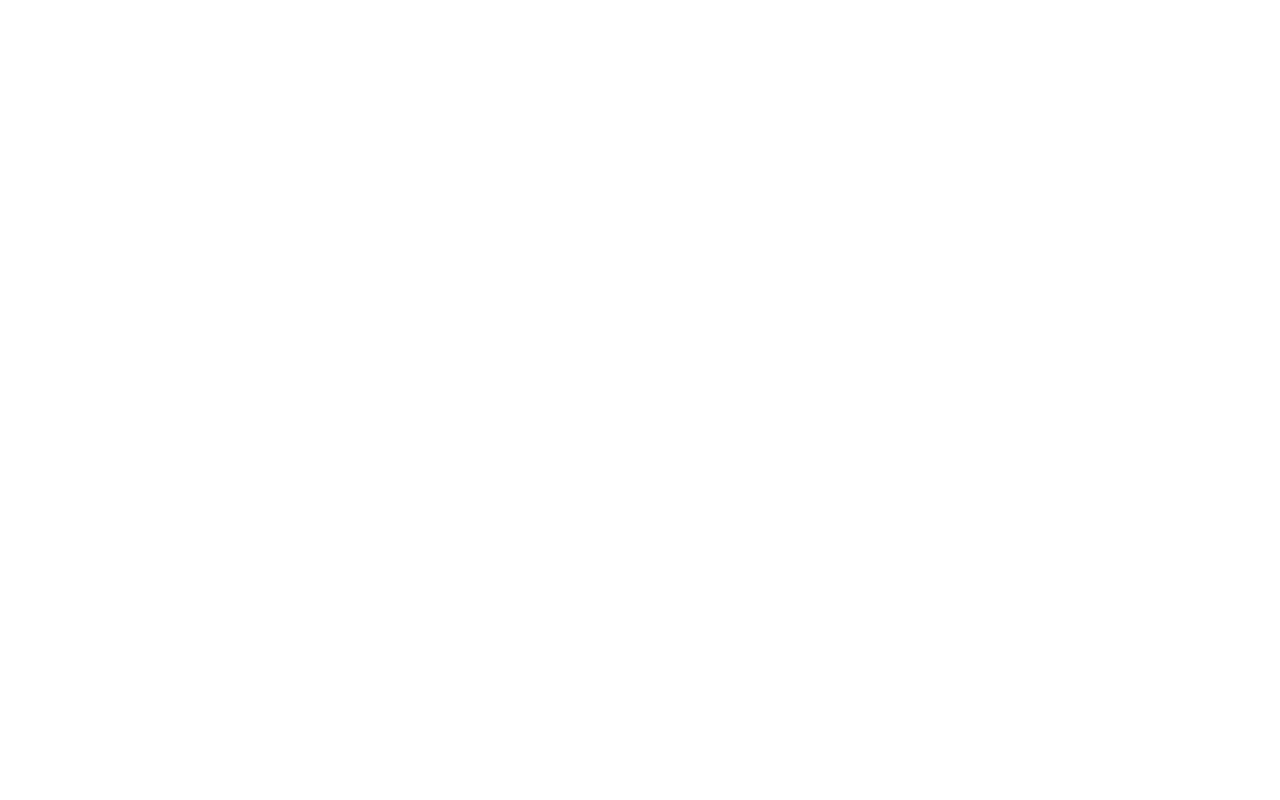
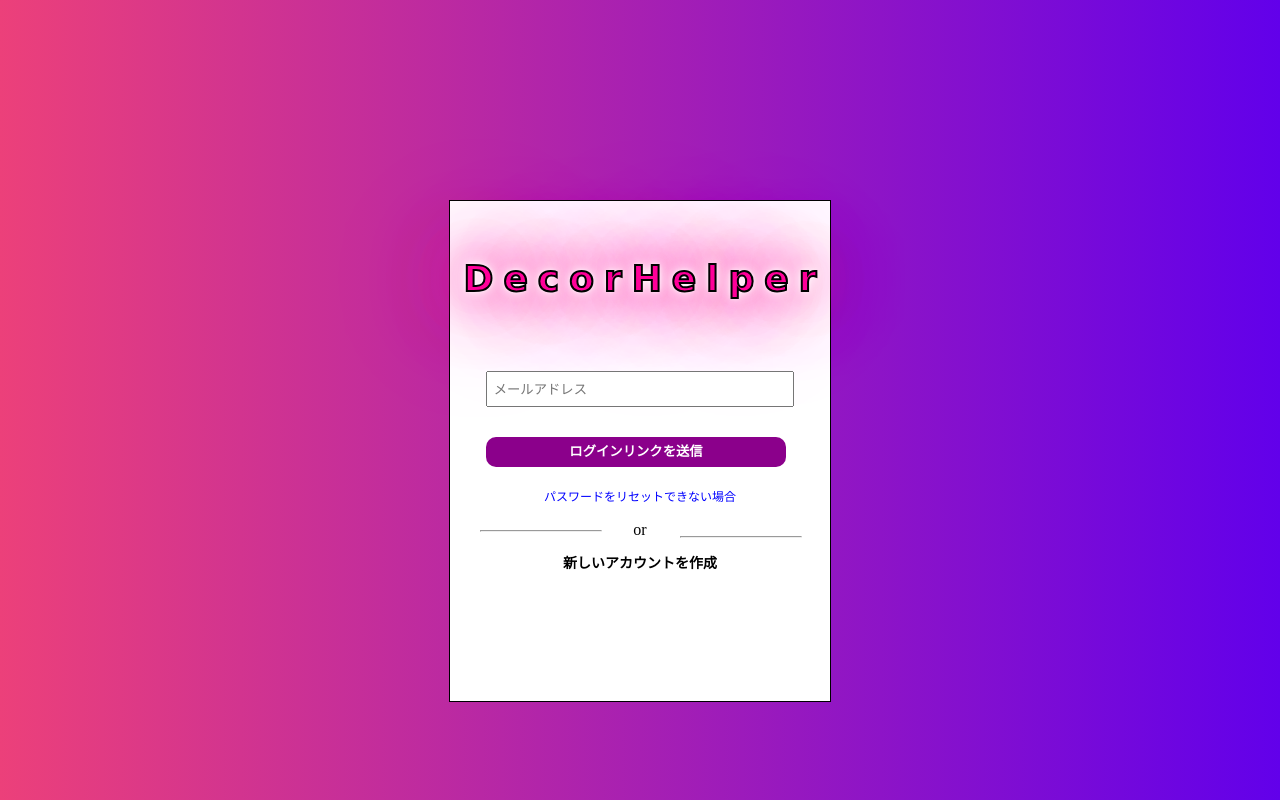
Before and after one commit to kousakakeito/decor-helper-web, a plain HTML site: page Public/Form/reset/reset.html in a window 1280 px wide. Drawn offline with Linux system fonts and the light colour scheme; files that its build step writes are made by us from their sources.

Commit message:
各Formの連携

```diff
--- a/Public/Form/register/register.html
+++ b/Public/Form/register/register.html
@@ -5,7 +5,7 @@
   <meta charset="utf-8">
   <title>DecorHelper/登録</title>
   <meta name="discription" content="come on here!!">
-  <link rel="stylesheet" href="stylesheet.css">
+  <link rel="stylesheet" href="Form/register/stylesheet.css">
   <link rel="icon" href="">
   <link rel="stylesheet" href="https://use.fontawesome.com/releases/v5.15.4/css/all.css">
 </head>
@@ -37,13 +37,13 @@
         </button>
        </div>
        <div class="sub-outer">
-        <p>アカウントをお持ちですか？ <a class="sub-dierect" href="" role="link" tabindex="0"><span class="sub" dir="auto"> ログインする</span></a>
+        <p>アカウントをお持ちですか？ <a class="sub-dierect" href="/index.html" role="link" tabindex="0"><span class="sub" dir="auto"> ログインする</span></a>
         </p>
        </div>
     </form>
   </main>
 
-  <script  src="index.js"></script>
+  <script  src="Form/register/index.js"></script>
 </body>
 
 </html>
--- a/Public/Form/reset/reset.html
+++ b/Public/Form/reset/reset.html
@@ -0,0 +1,52 @@
+<!DOCTYPE html>
+<html lang="ja">
+
+<head id="main-head">
+  <meta charset="utf-8">
+  <title>DecorHelper/パスワードリセット</title>
+  <meta name="discription" content="come on here!!">
+  <link rel="stylesheet" href="Form/reset/stylesheet.css">
+  <link rel="icon" href="">
+  <link rel="stylesheet" href="https://use.fontawesome.com/releases/v6.4.0/css/all.css">
+</head>
+
+<body>
+  <main class="form">
+    <form class="form-outer" id="loginForm" method="post">
+      <div class="top pulsate">
+        <h1 class="decor pulsate">DecorHelper</h1>
+      </div>
+       <div class="male-outer">
+        <label class="">
+          <input aria-label="メールアドレス" aria-required="true" autocapitalize="off" autocorrect="off" class="male-form" placeholder="&nbsp;メールアドレス" type="email" value="" name="email">
+        </label>
+       </div>
+       <div class="login-outer">
+        <button class="" type="submit" disabled="">
+          <div class="login-btn">ログインリンクを送信</div>
+        </button>
+       </div>
+       <div class="link-outer">
+        <a class="reset-link" href="" role="link" tabindex="0">パスワードをリセットできない場合</a>
+       </div>
+       <hr class="hr-left">
+       <p class="or">or</p>
+       <hr class="hr-right">
+       <div class="sub-outer">
+        <a class="sub-link" href="/register.html" role="link" tabindex="0">新しいアカウントを作成</a>
+       </div>
+    </form>
+  </main>
+
+
+
+
+
+
+
+
+
+  <script  src="Form/reset/index.js"></script>
+</body>
+
+</html>
--- a/Public/Form/reset/stylesheet.css
+++ b/Public/Form/reset/stylesheet.css
@@ -0,0 +1,194 @@
+body{
+  animation: background-pan 10s linear infinite;
+   background: linear-gradient(
+     to right,
+     var(--g1),
+     var(--g2),
+     var(--g1)
+   );
+   background-size: 200%;
+}
+
+@keyframes background-pan{
+  from{
+    background-position: 0% center;
+  }
+  to{
+    background-position: -200% center;
+  }
+}
+
+:root{
+  --g1:rgb(98,0,234);
+  --g2:rgb(236,64,122);
+  --g3:rgb(0, 149, 236);
+  --g4:rgb(28, 90, 54);
+  --g5:rgb(174, 177, 39);
+  --g6:rgb(136, 97, 66);
+  --g7:rgb(38, 141, 81);
+  --g8:rgb(255, 60, 0);
+  --g9:rgb(255, 123, 0);
+  --g10:rgb(0, 80, 236);
+}
+
+.top {
+  color: #ffffff;
+  text-shadow:
+    0 0 7px #ffffff,
+    0 0 10px #ffffff,
+    0 0 21px #ffffff,
+    0 0 42px #f09,
+    0 0 82px #f09,
+    0 0 92px #f09,
+    0 0 102px #f09,
+    0 0 151px #f09;
+}
+div.top {
+  color: #ffffff;
+  line-height: 1em;
+  animation: pulsate 0.11s ease-in-out infinite alternate;
+}
+
+@keyframes pulsate {
+
+100% {
+    text-shadow:
+    0 0 4px #ffffff,
+    0 0 11px #ffffff,
+    0 0 19px #ffffff,
+    0 0 40px #f09,
+    0 0 80px #f09,
+    0 0 90px #f09,
+    0 0 100px #f09,
+    0 0 150px #f09;
+}
+0% {
+  text-shadow:
+  0 0 4px #ffffff,
+  0 0 10px #ffffff,
+  0 0 18px #ffffff,
+  0 0 38px #f09,
+  0 0 73px #f09,
+  0 0 80px #f09,
+  0 0 94px #f09,
+  0 0 140px #f09;
+}
+}
+
+
+
+
+
+.decor{
+  color: #f09;
+  font-size: 36px;
+  line-height: 1em;
+  padding: 10px 0;
+  margin: 0;
+  font-family:cursive;
+  letter-spacing: 10px;
+  user-select: none;
+  -webkit-text-stroke:2px black;
+  height:90px;
+  text-align: center;
+  margin-left: 10px;
+  margin-top: 50px;
+
+
+}
+
+.form{
+  display: flex;
+  justify-content: center;
+  margin-top: 200px;
+}
+
+.form-outer{
+  width: 380px;
+  height: 500px;
+  border-style: solid;
+  border-width: 1px;
+  background-color: white;
+}
+
+
+
+.male-form{
+  height: 30px;
+  width: 300px;
+  margin-left: 36px;
+  margin-top: 10px;
+}
+
+
+
+.login-outer{
+  margin-left: 36px;
+  margin-top: 30px;
+}
+
+button{
+  background-color: transparent;
+  border: none;
+  cursor: pointer;
+  outline: none;
+  padding: 0;
+  appearance: none;
+}
+
+.login-btn{
+  width: 300px;
+  height: 30px;
+  line-height: 30px;
+  border-radius: 10px;
+  background-color:darkmagenta;
+  color: white;
+  font-weight: bold;
+}
+
+.link-outer{
+  text-align: center;
+  margin-top: 20px;
+}
+
+
+.reset-link{
+  text-decoration: none;
+  color: blue;
+  font-size: 12px;
+}
+
+.sub-outer{
+  text-align: center;
+  margin-top: 20px;
+}
+
+
+.sub-link{
+  text-decoration: none;
+  color: black;
+  font-size: 14px;
+  font-weight: bold;
+}
+
+:hover.sub-link{
+  color: gray;
+}
+
+.hr-left{
+  width: 120px;
+  margin-left: 230px;
+  position: absolute;
+  margin-top: 31px;
+
+}
+
+.hr-right{
+  width: 120px;
+  margin-left: 30px;
+  margin-top: -25px;
+}
+
+.or{
+  text-align: center;
+}
```
Also changed, not shown: Public/index.html (+2 -2 lines), Test/server.js (+12 -0 lines).
